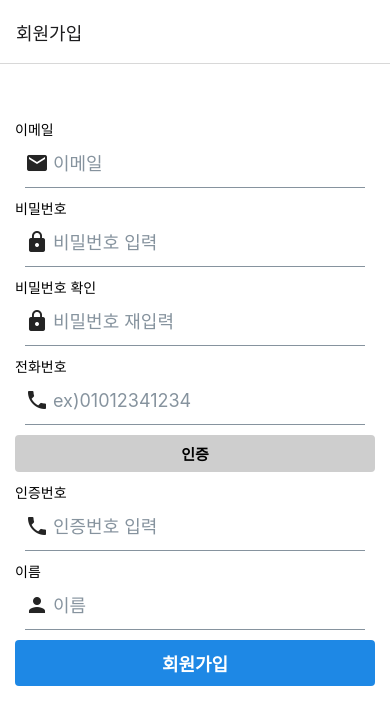
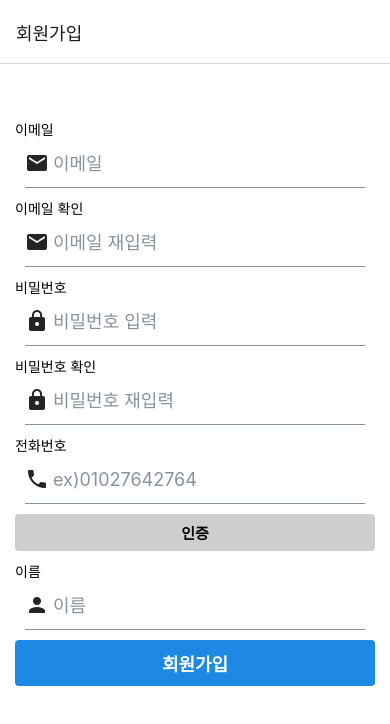
Before and after one commit to CSID-DGU/2022-2-CECD1-Woa-5, a React Native app in the folder Client/: screen /Signup in a window 390 px wide. Shown: the top 724 px of the page. Built offline with nearby package versions, Linux system fonts and the light colour scheme.

Commit message:
[FIX] 회원가입 변수 백엔드에 맞게 수정

```diff
--- a/Client/components/SignUpScreen.js
+++ b/Client/components/SignUpScreen.js
@@ -1,14 +1,14 @@
 import React, { useState } from 'react';
 import { View, Text, Alert, StyleSheet, TouchableOpacity } from 'react-native';
 import { Input, Button } from 'react-native-elements';
-import Header from './Header';
 
 function SignUpScreen() {
   const [email, setEmail] = useState('');
   const [pw, setPassword] = useState('');
   const [pwCheck, setConfirmPassword] = useState('');
   const [phone_number, setPhoneNumber] = useState('');
-  const [phone_numberCheck, setConfirmPhoneNumber] = useState('');
+  // const [phone_numberCheck, setConfirmPhoneNumber] = useState('');
+  const [emailCheck, setConfirmEmailCheck] = useState('');
   const [name, setName] = useState('');
   const SERVER_URL = 'http://ec2-43-200-5-132.ap-northeast-2.compute.amazonaws.com:3000';
 
@@ -21,7 +21,7 @@ function SignUpScreen() {
 
   // 회원가입 로직을 처리하는 함수
   const handleSignUp = async() => {
-    if (!email || !pw || !pwCheck || !phone_number || !phone_numberCheck || !name) {
+    if (!email || !pw || !pwCheck || !phone_number || !emailCheck || !name) {
         alert('모든 필드를 입력해주세요.');
         return;
     }
@@ -41,17 +41,20 @@ function SignUpScreen() {
         },
         body: JSON.stringify({
             email,
+            emailCheck,
             pw,
             pwCheck,
             phone_number,
-            phone_numberCheck,
+            // phone_numberCheck,
             name,
         }),
         });
+        const data = await response.json();
+        console.log(data);
 
-        const data = await response.json();
         if(data.check === true){
-          Alert.alert('성공', '회원가입이 완료되었습니다');
+          console.log('회원가입 성공');
+          alert('성공', '회원가입이 완료되었습니다');
         }else{
           Alert.alert('실패', '회원가입에 실패했습니다. 입력한 정보를 다시 확인하세요.');
         }
@@ -81,6 +84,14 @@ function SignUpScreen() {
         />
       </View>
 
+      <Text>이메일 확인</Text>
+      <Input
+        placeholder="이메일 재입력"
+        leftIcon={{type: 'material', name: 'email'}}
+        onChangeText={setConfirmEmailCheck}
+        value={emailCheck}
+      />
+
       <Text>비밀번호</Text>
       <Input
         placeholder="비밀번호 입력"
@@ -99,7 +110,7 @@ function SignUpScreen() {
       />
       <Text>전화번호</Text>
       <Input
-        placeholder="ex)01012341234"
+        placeholder="ex)01027642764"
         leftIcon={{ type: 'material', name: 'phone' }}
         onChangeText={setPhoneNumber}
         value={phone_number}
@@ -109,13 +120,6 @@ function SignUpScreen() {
           <Text style={styles.verifyButtonText}>인증</Text>
       </TouchableOpacity>
 
-      <Text>인증번호</Text>
-      <Input
-        placeholder="인증번호 입력"
-        leftIcon={{type: 'material', name: 'phone'}}
-        onChangeText={setConfirmPhoneNumber}
-        value={phone_numberCheck}
-      />
       <Text>이름</Text>
       <Input
         placeholder="이름"
```
